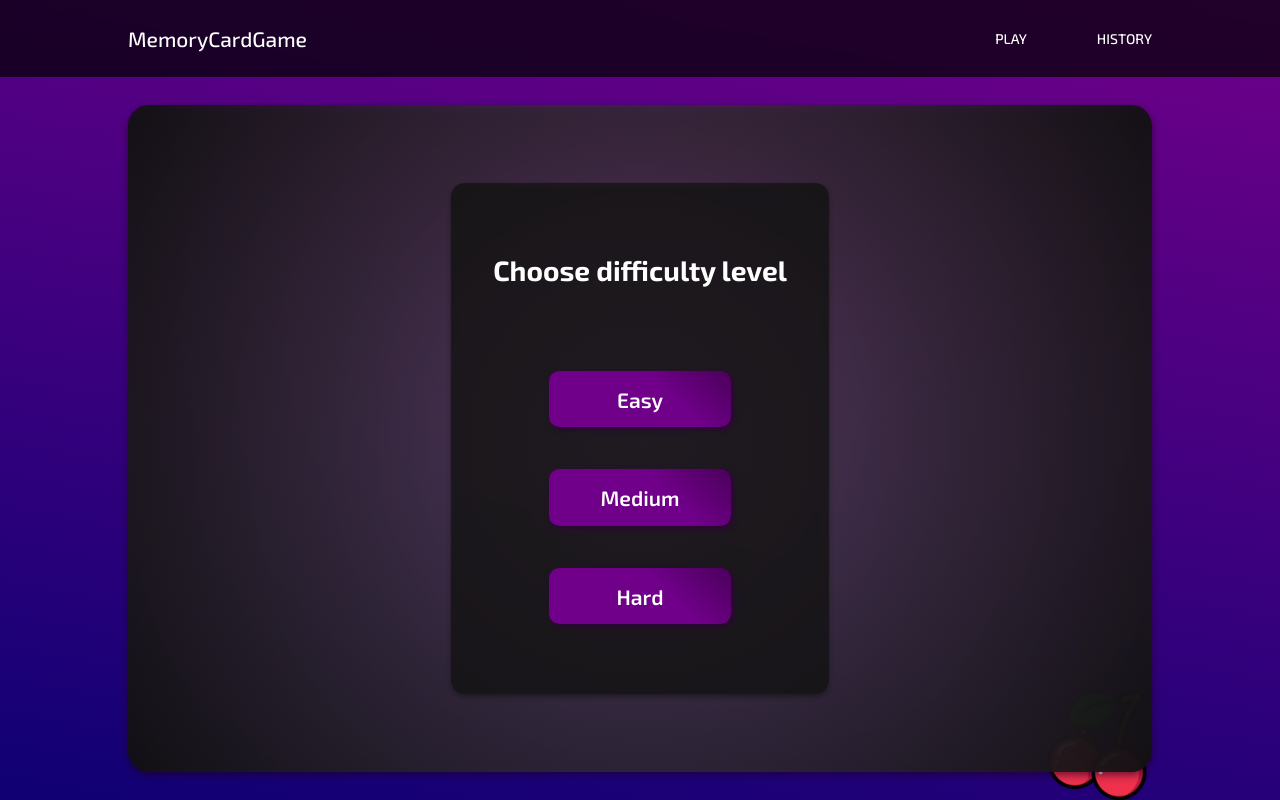
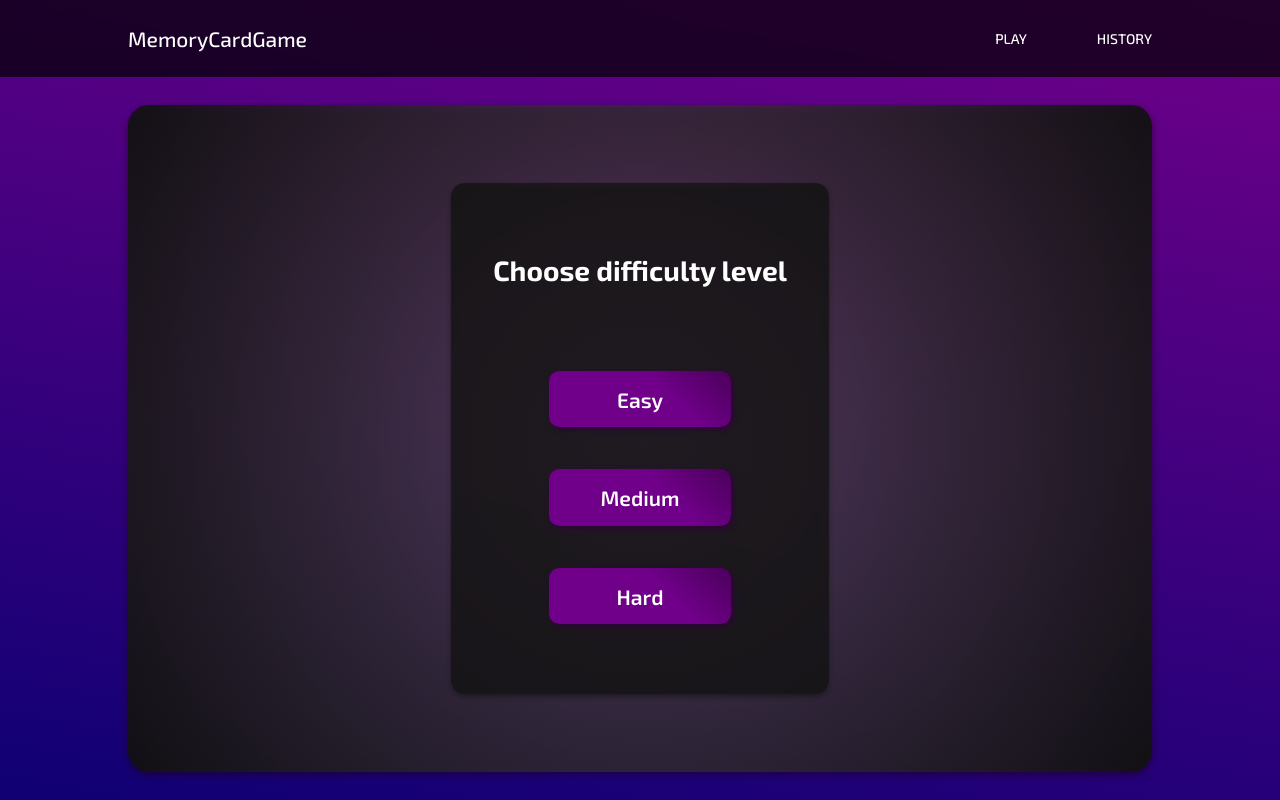
Before and after one commit to AdamPilak/react-memory-card-game, a React (Vite) app: page /play in a window 1280 px wide. Built offline with nearby package versions, Linux system fonts and the light colour scheme.

Commit message:
removing old stuff

```diff
--- a/src/index.scss
+++ b/src/index.scss
@@ -264,17 +264,9 @@ nav {
   }
 }
 
+// Play
 .play {
-  position: relative;
   padding: 1rem 0;
-
-  .fruit {
-    position: absolute;
-    right: 0;
-    bottom: 0;
-    height: 110px;
-    width: 110px;
-  }
 
   .game-board {
     display: flex;
@@ -607,6 +599,7 @@ nav {
   }
 }
 
+// Keyframes
 @keyframes opacityAnimation {
   from {
     opacity: 0;
--- a/src/pages/Play.tsx
+++ b/src/pages/Play.tsx
@@ -12,7 +12,6 @@ const Play = () => {
 
   return (
     <section className="play">
-      <img className="fruit" src="/cherries.png" />
       <div className="game-board">
         {difficultyLevel === "unset" ? <DifficultyLevels /> : <GameScreen />}
       </div>
```
